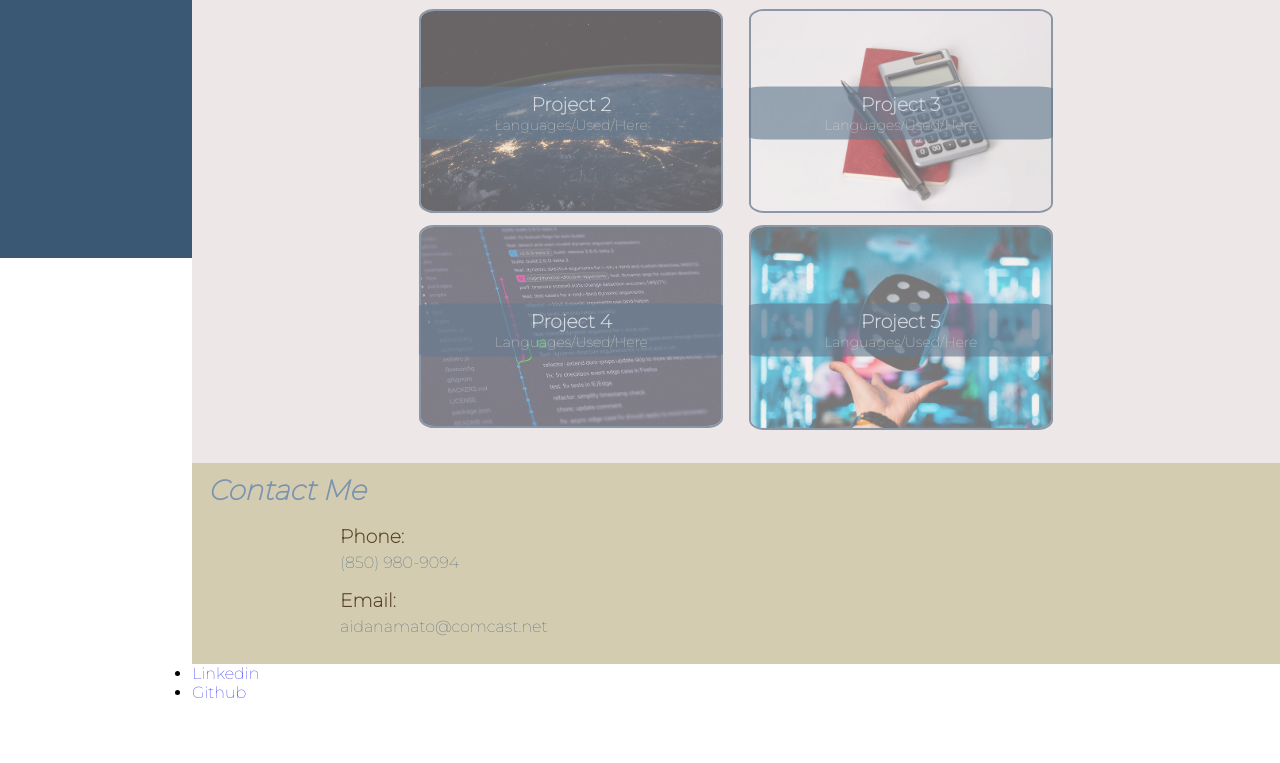
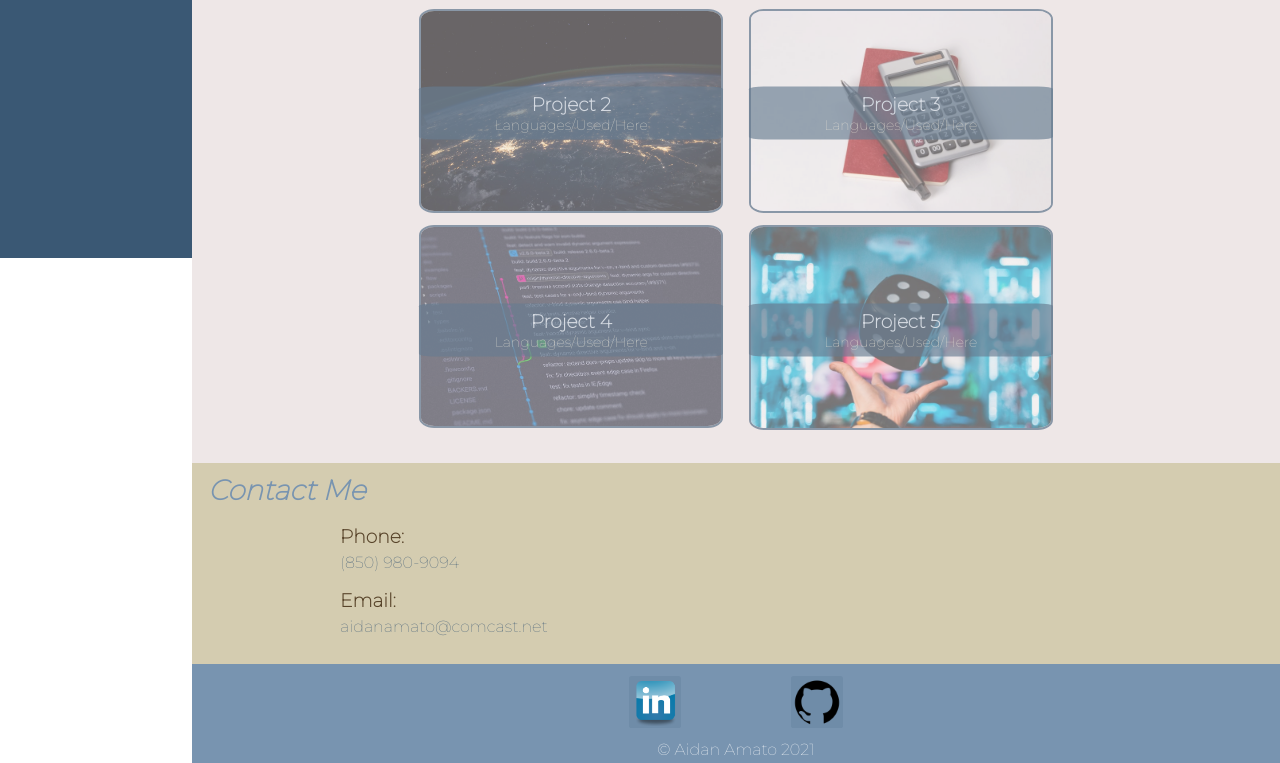
Before and after one commit to aidanamato/professional-portfolio, a plain HTML site: page index.html in a window 1280 px wide. Shown: the part 1022-1785 px from the top of the page. Before the commit the page ends 1724 px from the top, so only its background shows below. Drawn offline with Linux system fonts and the light colour scheme.

Commit message:
add footer and final touches

```diff
--- a/assets/css/style.css
+++ b/assets/css/style.css
@@ -5,6 +5,7 @@
     --color-2-bright: #e9e4d3;
     --color-3: #3a5874;
     --color-3-light: #3a5874a6;
+    --color-3-opaque: #3a587425;
     --color-4: #7894b0;
     --color-5: #94a6bb;
     --color-5-bright: #ccd5df;
@@ -201,9 +202,9 @@ aside a {
 .work-flex .project:nth-child(1) p {
     font-size: 18px;
 }
-/* End Work Styles */
+/* Work Styles End */
 
-/* Start Contact Styles */
+/* Contact Styles Start */
 .contact-me {
     background-color: var(--color-2);
     padding-top: 10px;
@@ -222,6 +223,41 @@ aside a {
 .contact-text p {
     color: var(--color-3)
 }
+/* Contact Styles End */
+
+/* Footer Styles Start */
+footer {
+    background-color: var(--color-4);
+    padding: 12px 0 4px;
+}
+
+.footer-flex {
+    width: 40%;
+    margin: 0 auto;
+    display: flex;
+    justify-content: space-evenly;
+    align-items: flex-end;
+    flex-wrap: wrap;
+}
+
+footer a {
+    width: 14%;
+}
+
+footer img {
+    width: 100%;
+    padding: 2px;
+    background-color: var(--color-3-opaque);
+    border-radius: 5%;
+}
+
+footer p {
+    width: 100%;
+    color: white;
+    text-align: center;
+    font-size: 14px;
+}
+
 
 /* Media Queries Start */
 @media screen and (min-width: 576px) {
@@ -382,4 +418,15 @@ aside a {
     .contact-text {
         width: 75%;
     }
+    /* Contact Styles End */
+
+    /* Footer Styles Start */
+    footer a {
+        width: 12%;
+    }
+
+    footer p {
+        font-size: initial;
+        margin-top: 8px;
+    }
 }
--- a/index.html
+++ b/index.html
@@ -118,14 +118,18 @@
             </section>
 
             <footer>
-                <nav>
-                    <ul>
-                        <li>
-                            <a href="https://www.linkedin.com/in/aidan-amato-a53b98210" target="_blank">Linkedin</a>
-                        </li>
-                        <li>
-                            <a href="https://github.com/aidanamato" target="_blank">Github</a>
-                        </li>
+                <div class="footer-flex">
+                    <!-- Logo PNG's courtesy of www.freepnglogos.com-->
+                    <a href="https://www.linkedin.com/in/aidan-amato-a53b98210" target="_blank">
+                        <!-- https://www.freepnglogos.com/images/linkedin-logo-png-1825.html -->
+                        <img src="./assets/images/linkedin_logo.png" alt="Linkedin logo."/>
+                    </a>
+                    <a href="https://github.com/aidanamato" target="_blank">
+                        <!-- https://www.freepnglogos.com/images/512x512-logo-27148.html -->
+                        <img src="./assets/images/github_logo.png" alt="Github logo." />
+                    </a>
+                    <p>© Aidan Amato 2021</p>
+                </div>
             </footer>
         </div>
     </body>
```
Also changed, not shown: LICENSE.txt (added), assets/images/github_logo.png (added), assets/images/linkedin_logo.png (added), 1 other file.
